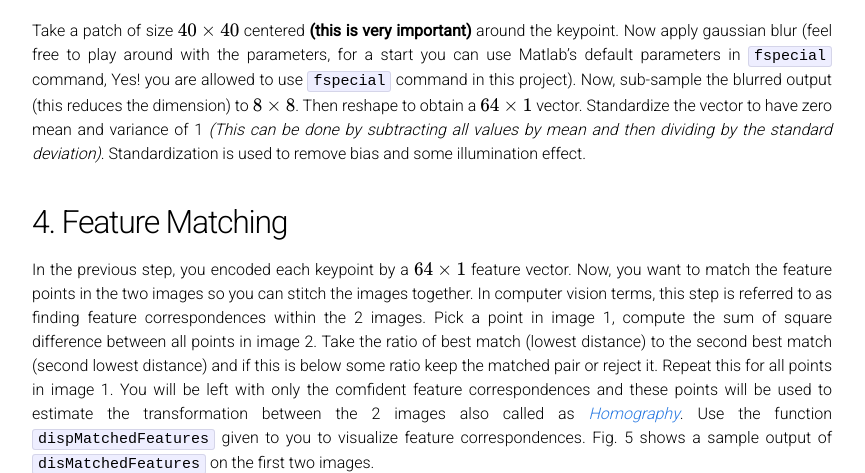
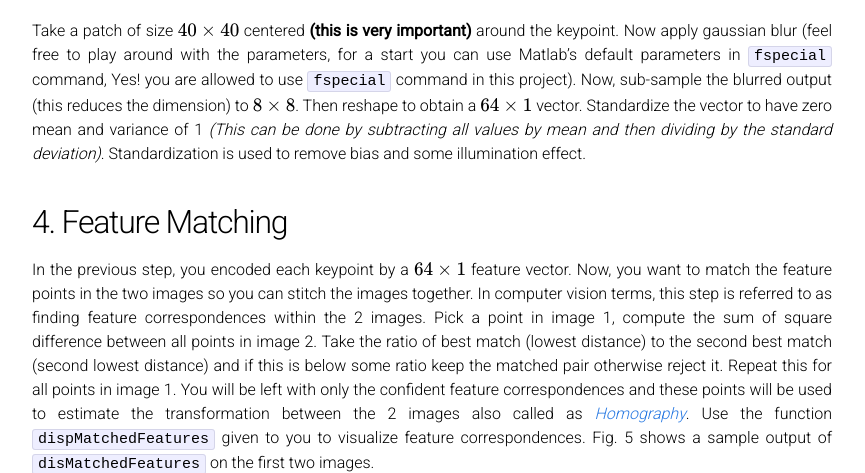
Before and after one commit to cmsc426spring2019/cmsc426spring2019.github.io, a Jekyll site: the page built from pano.md, in a window 1280 px wide and 900 px high, scrolled down 4165 px, cut to the strip 0-473 px from the top of the window. Shown: the whole strip, without its empty margins (208-1073 px from the left). Built offline with Jekyll 4.4.1, drawn with Linux system fonts in a browser that asks for light colours; formulas are drawn with MathJax 3.

Commit message:
Update pano.md

```diff
--- a/pano.md
+++ b/pano.md
@@ -65,7 +65,7 @@ Take a patch of size $$40 \times 40$$ centered <b>(this is very important)</b> a
 
 <a name='feat-match'></a>
 ## 4. Feature Matching
-In the previous step, you encoded each keypoint by a $$64\times1$$ feature vector. Now, you want to match the feature points in the two images so you can stitch the images together. In computer vision terms, this step is referred to as  finding feature correspondences within the 2 images. Pick a point in image 1, compute the sum of square difference between all points in image 2. Take the ratio of best match (lowest distance) to the second best match (second lowest distance) and if this is below some ratio keep the matched pair or reject it. Repeat this for all points in image 1. You will be left with only the comfident feature correspondences and these points will be used to estimate the transformation between the 2 images also called as <a href="pano-prereq#homography">_Homography_</a>. Use the function `dispMatchedFeatures` given to you to visualize feature correspondences. Fig. 5 shows a sample output of `disMatchedFeatures` on the first two images.
+In the previous step, you encoded each keypoint by a $$64\times1$$ feature vector. Now, you want to match the feature points in the two images so you can stitch the images together. In computer vision terms, this step is referred to as  finding feature correspondences within the 2 images. Pick a point in image 1, compute the sum of square difference between all points in image 2. Take the ratio of best match (lowest distance) to the second best match (second lowest distance) and if this is below some ratio keep the matched pair otherwise reject it. Repeat this for all points in image 1. You will be left with only the confident feature correspondences and these points will be used to estimate the transformation between the 2 images also called as <a href="pano-prereq#homography">_Homography_</a>. Use the function `dispMatchedFeatures` given to you to visualize feature correspondences. Fig. 5 shows a sample output of `disMatchedFeatures` on the first two images.
 
 <div class="fig figcenter fighighlight">
   <img src="/assets/pano/feat-match.png" width="100%">
```
